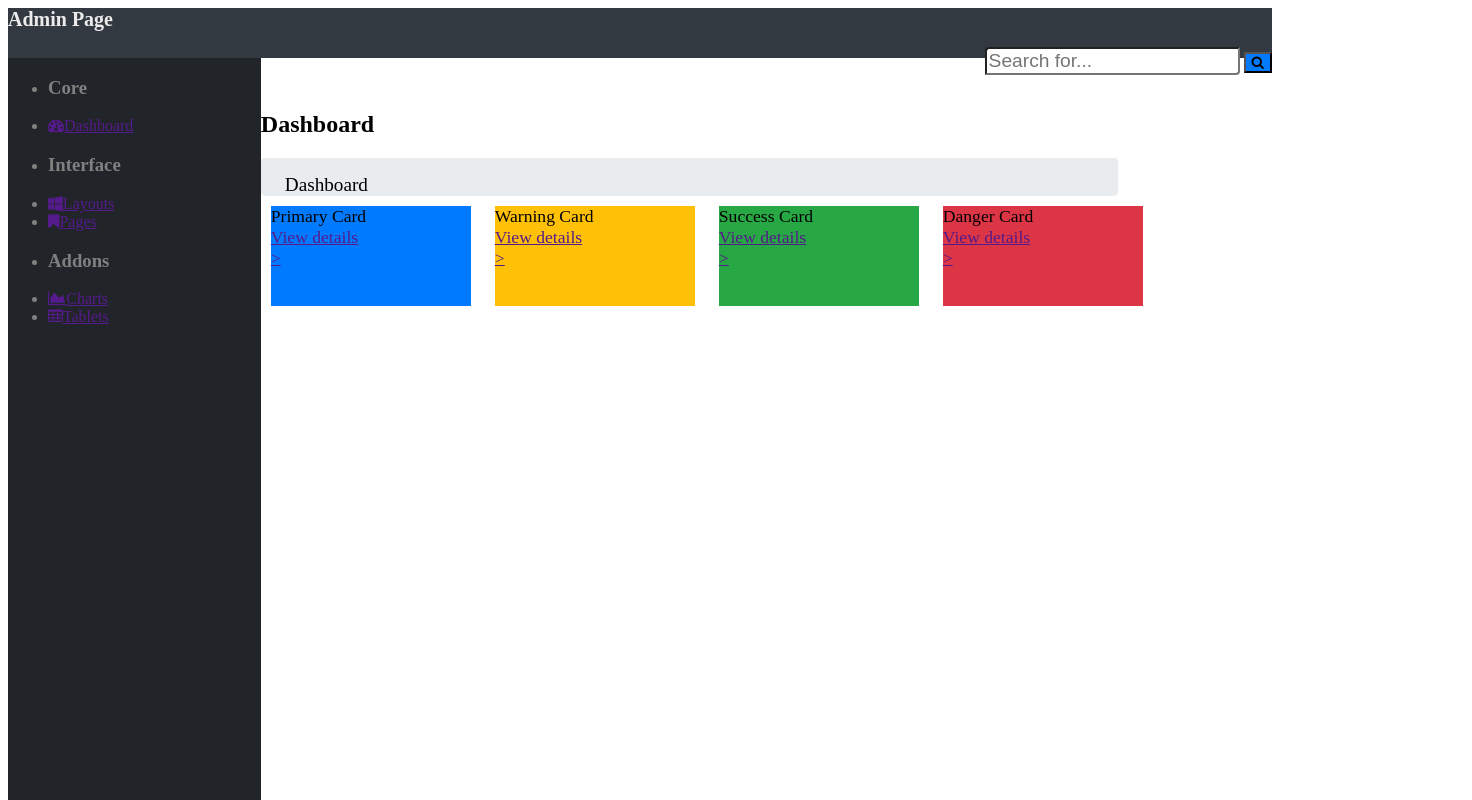
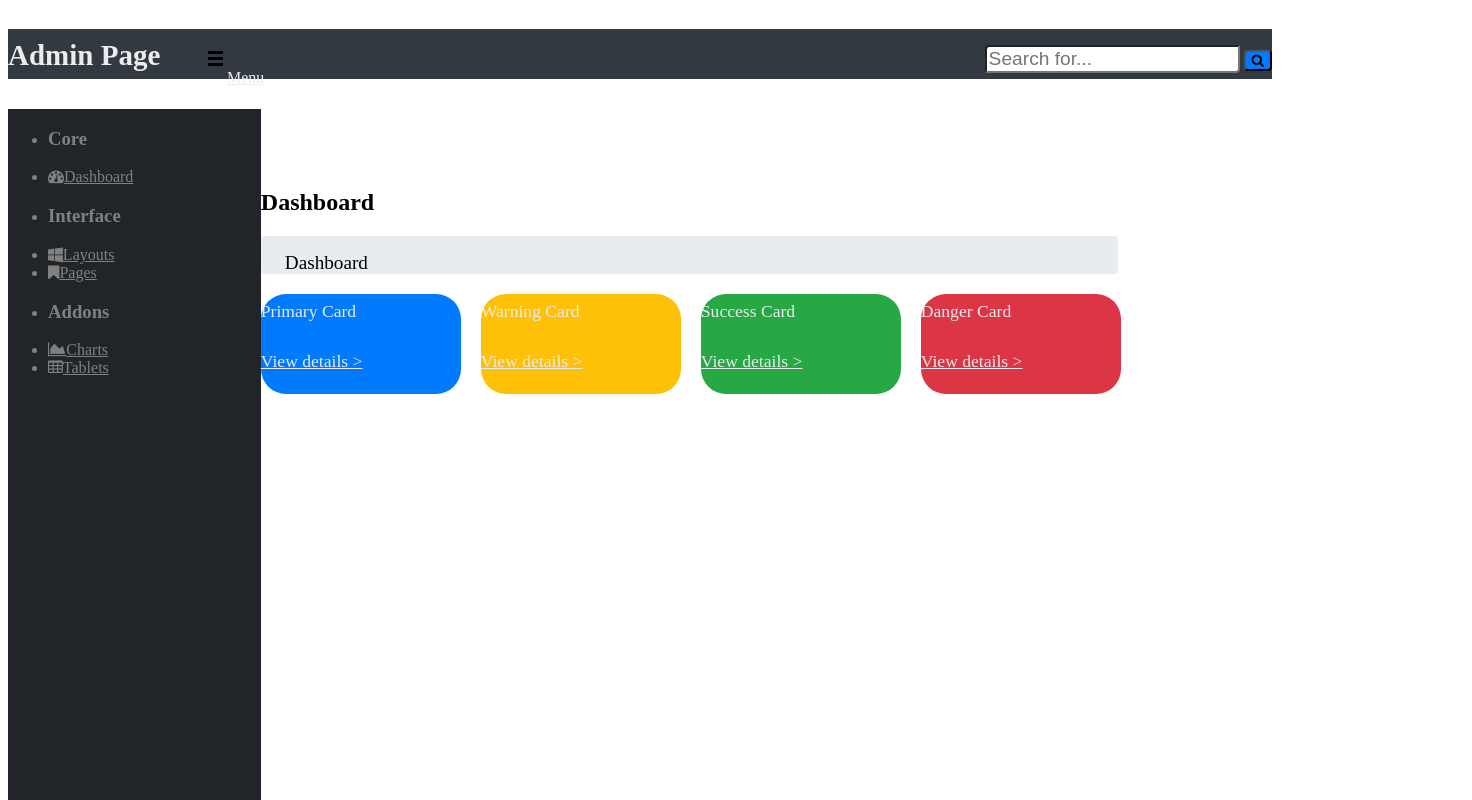
Before and after one commit to juli59/project-css3-002-admin-template, a plain HTML site: page index.html in a window 1280 px wide. Shown: the top 800 px of the page, 1472 px wide, since content can reach past the window. Drawn offline with Linux system fonts and the light colour scheme.

Commit message:
nagyjábólkész

```diff
--- a/css/style.css
+++ b/css/style.css
@@ -3,13 +3,47 @@
     color: rgb(236,236,236);
     height: 50px;
 
+
 }
 
 .header__title {
     display: inline;
-    font-size: 1.25rem;
+    font-size: 1.55rem;
+    position: relative;
+    top: 10px;
+
 }
+.menu {
+    color: rgb(236,236,236);
+    display: inline;
+    margin: 0;
+    border: 1px;
+    position: relative;
+    left: 200px;
+    top: -40px;
+    right: 50px;
 
+}
+.menu1 {
+    color: rgb(236,236,236);
+    position: relative;
+    left: 19px;
+
+
+
+
+}
+.hamburger {
+    width: 15px;
+    color: rgb(236,236,236);
+  display: block;
+
+    height: 3px;
+    background-color: black;
+    margin: 3px 0;
+    position: relative;
+    left: 50;
+}
 /*.hamburger__menu {
     width: 35px;
   height: 5px;
@@ -20,15 +54,20 @@
 .header__search {
     display: inline;
     float: right;
+    position: relative;
+    top: -80px;
 
 }
 .header__search .search__input {
     border-radius: 4px 0 4px 0;
     padding: 0.375 0.75;
     font-size: 1.2rem;
+
 }
 .search__btn {
     background-color: rgb(0, 123, 255);
+    border-radius: 4px;
+
 }
 .main__nav {
     background-color:rgba(33, 37, 41, 100%);
@@ -36,7 +75,7 @@
     width: 20%;
     color: rgba(128, 128, 128, 100%);
     height: 1000px;
-    text-align: :left;
+    text-align: left;
 
 
 }
@@ -45,8 +84,8 @@
     float: left;
     width: 20%;
     color: rgba(128, 128, 128, 100%);
+    display: block;
 
-    text-align: left;
 }
 
 section{
@@ -67,64 +106,200 @@ section{
     padding-right: 1.5rem;
     width: 80%;
     font-size: 1.2rem;
+    vertical-align: middle;
 
 }
+
 .main-cards {
 
 
     text-align: center;
-    line-height> 75px;
+    line-height: 75px;
     font-size: 30px;
-    font-color: #ffffff;
+    color:  rgb(233, 236, 239);
+    display: inline;
+
 
 }
+.flex-container {
+    display: flex;
+    flex-wrap: nowrap;
+    display: inline;
+}
 .main__card {
-    display: inline-block;
+
     text-align: left;
-    line-height> 35px;
+    line-height: 35px;
     font-size: 1.1rem;
-    font-color: #ffffff;
+    color:  rgb(233, 236, 239);
+   display: inline;
 
-    padding: 10px;
+
+
 }
 
 .card__top {
-    display: inline-block;
+    /*display: inline;
+
+    width: 200px;*/
+    float: left;
+    width: 25°%;
+    height: 50px;
+    color: rgb(233, 236, 239);
+    margin-top: 20px;;
+    padding: 10px;
     border-radius: .25;
-    width: 100px;
-    height: 50px;
+
+
 
 }
 
+.link {
+    color: rgb(233, 236, 239);
+}
+.link1 {
+    color: rgb(128, 128, 128);
+}
 .card__bottom {
-    display: inline-block;
+    display: inline;
     border-radius: 0.25 0 0 0.25;
-    width: 100px;
-    height: 50px;
+    width: 200px;
+    height: 150px;
+    color: #ffffff;
+
+
+
+
 
 }
-.main__card--red {
+
+/*.main__card--red {
     background-color: rgb(220, 53, 69);
     width: 200px;
     height: 100px;
-    border-radius: 25deg;
+    border-radius: 25px;
 
-}
+
 .main__card--green {
-    background-color: rgb(40, 167, 69);
+    /*background-color: rgb(40, 167, 69);
     width: 200px;
     height: 100px;
+    border-radius: 25px;
 
 }
 .main__card--yellow {
-    background-color: rgb(255, 193, 7);
+    /*background-color: rgb(255, 193, 7);
     width: 200px;
     height: 100px;
+    border-radius: 25px;
+
+}*/
+.card__top--blue {
+    background-color:  rgb(0, 123, 255);
+    transition: background-color 3s;
+    border-radius: 25px 25px 0 0;
+    display: top;
+    position: relative;
+    top: -10px;
+    left: -10px;
+    bottom: 10px;
+    height: 50px;
+    width: 200px;
+}
+.card__top--yellow {
+    background-color:  rgb(255, 193, 7);
+    transition: background-color 3s;
+    border-radius: 25px 25px 0 0;
+    display: top;
+    position: relative;
+    top: -10px;
+    left: -10px;
+    bottom: 10px;
+    height: 50px;
+    width: 200px;
+}
+.card__top--green {
+    background-color:  rgb(40, 167, 69);
+    transition: background-color 3s;
+    border-radius: 25px 25px 0 0;
+    display: top;
+    position: relative;
+    top: -10px;
+    left: -10px;
+    bottom: 10px;
+    height: 50px;
+    width: 200px;
+}
+.card__top--red {
+    background-color:  rgb(220, 53, 69);
+    transition: background-color 3s;
+    border-radius: 25px 25px 0 0;
+    display: top;
+    position: relative;
+    top: -10px;
+    left: -10px;
+    bottom: 10px;
+    height: 50px;
+    width: 200px;
 
 }
 .main__card--blue {
-    background-color: rgb(0, 123, 255);
+    /*background-color: rgb(0, 123, 255);
     width: 200px;
     height: 100px;
+    border-radius: 25px;*/
 
 }
+.card__bottom--blue {
+    background-color:  rgb(0, 123, 255);
+    transition: background-color 3s;
+    border-radius: 0 0 25px 25px;
+    position: relative;
+    top: 10px;
+    left: -10px;
+    height: 50px;
+    width: 200px;
+   display: bottom;
+   margin-top: -20px;
+
+
+}
+.card__bottom--yellow {
+    background-color:  rgb(255, 193, 7);
+    transition: background-color 3s;
+    border-radius: 0 0 25px 25px;
+    position: relative;
+    top: 10px;
+    left: -10px;
+    height: 50px;
+    width: 200px;
+    margin-top: -20px;
+
+
+}
+.card__bottom--green {
+    background-color: rgb(40, 167, 69);
+    transition: background-color 3s;
+    border-radius: 0 0 25px 25px;
+    position: relative;
+    top: 10px;
+    left: -10px;
+    height: 50px;
+    width: 200px;
+    margin-top: -20px;
+
+}
+.card__bottom--red {
+    background-color:rgb(220, 53, 69);
+    transition: background-color 3s;
+    border-radius: 0 0 25px 25px;
+    position: relative;
+    top: 10px;
+    left: -10px;
+    height: 50px;
+    width: 200px;
+    margin-top: -20px;
+
+
+
+}
--- a/index.html
+++ b/index.html
@@ -1,5 +1,6 @@
 <!DOCTYPE html>
 <html lang="en">
+
 <head>
     <meta charset="UTF-8">
     <meta name="viewport" content="width=device-width, initial-scale=1.0">
@@ -7,17 +8,23 @@
     <link rel="stylesheet" href="css/font-awesome-4.7.0/css/font-awesome.min.css">
     <link rel="stylesheet" href="css/style.css">
 </head>
+
 <body>
     <header class="header--dark">
-        <h3 class="header__title">Admin Page</h3>
-       <div class="hamburger__menu">
-           <div></div>
-           <div></div>
-           <div></div>
+        <div class="header__title">
+            <h3>Admin Page</h3>
         </div>
+        <div class="menu">
+            <div class="hamburger"></div>
+            <div class="hamburger"></div>
+            <div class="hamburger"></div>
+            <a class="menu1" href="">Menu</a>
+
+        </div>
+
         <div class="header__search">
             <p><label for="" class="label_1"></label>
-                <input class="search__input" type="text" name="name" id="name" placeholder="Search for..." required>
+                <input class="search__input" type="text" name="name" id="name" placeholder="Search for...">
                 <button class="search__btn"><i class="fa fa-search"></i></button>
 
             </p>
@@ -39,7 +46,7 @@
 
                     </li>
                     <li>
-                    <a href=""><i class="fa fa-tachometer"></i>Dashboard</i></a>
+                        <a class="link1" href=""><i class="fa fa-tachometer"></i>Dashboard</i></a>
 
 
                     </li>
@@ -48,12 +55,12 @@
 
                     </li>
                     <li>
-                    <a href=""><i class="fa fa-windows"></i>Layouts</a>
+                        <a class="link1" href=""><i class="fa fa-windows"></i>Layouts</a>
 
 
                     </li>
                     <li>
-                    <a href=""><i class="fa fa-bookmark"></i>Pages</a>
+                        <a class="link1" href=""><i class="fa fa-bookmark"></i>Pages</a>
 
                     </li>
                     <li>
@@ -62,11 +69,11 @@
                     </li>
                     <li>
 
-                    <a href=""><i class="fa fa-area-chart"></i>Charts</a>
+                        <a class="link1" href=""><i class="fa fa-area-chart"></i>Charts</a>
                     </li>
                     <li>
 
-                    <a href=""><i class="fa fa-table"></i>Tablets</a>
+                        <a class="link1" href=""><i class="fa fa-table"></i>Tablets</a>
                     </li>
 
 
@@ -77,41 +84,61 @@
             <h1>Dashboard</h1>
 
             <div class="main__breadcrumb">Dashboard</div>
+
             <div class="main__cards">
 
                 <div class="main__card">
+                    <div class="flex-container">
                     <div class="main__card--blue">
-                    <div class="card__top">Primary Card
-                    <div class="card__bottom"><a href="">View details  > </a></div>
+                        <div class="card__top">
+                            <div class="card__top--blue">Primary Card</div>
+                            <div class="card__bottom">
+                                <div class="card__bottom--blue">
+                                <a class="link" href="">View details > </a>
+                            </div>
+                            </div>
                         </div>
                     </div>
 
                 </div>
                 <div class="main__card">
                     <div class="main__card--yellow">
-                    <div class="card__top">Warning Card
-                    <div class="card__bottom"><a href="">View details ></a></div>
+                        <div class="card__top">
+                            <div class="card__top--yellow">Warning Card</div>
+                            <div class="card__bottom1">
+                                <div class="card__bottom--yellow">
+                                <a class="link" href="">View details ></a>
+                            </div>
+                            </div>
                         </div>
                     </div>
                 </div>
                 <div class="main__card">
                     <div class="main__card--green">
-                    <div class="card__top">Success Card
-                    <div class="card__bottom"><a href="">View details ></a></div>
+                        <div class="card__top">
+                            <div class="card__top--green">Success Card</div>
+                            <div class="card__bottom">
+                            <div class="card__bottom--green">
+                                <a class="link" href="">View details ></a>
+                            </div>
+                            </div>
                         </div>
                     </div>
                 </div>
                 <div class="main__card">
                     <div class="main__card--red">
-                    <div class="card__top">Danger Card
+                        <div class="card__top">
+                            <div class="card__top--red">Danger Card</div>
                             <div class="card__bottom">
-                        <a href="">View details  ></a>
+                                <div class="card__bottom--red">
+                                <a class="link" href="">View details ></a>
+                            </div>
                             </div>
                         </div>
                     </div>
 
                 </div>
-
+            </div>
 
             </div>
         </section>
@@ -119,4 +146,5 @@
     </main>
 
 </body>
+
 </html>
```
Lines whose indentation alone changed are shown as unchanged.
